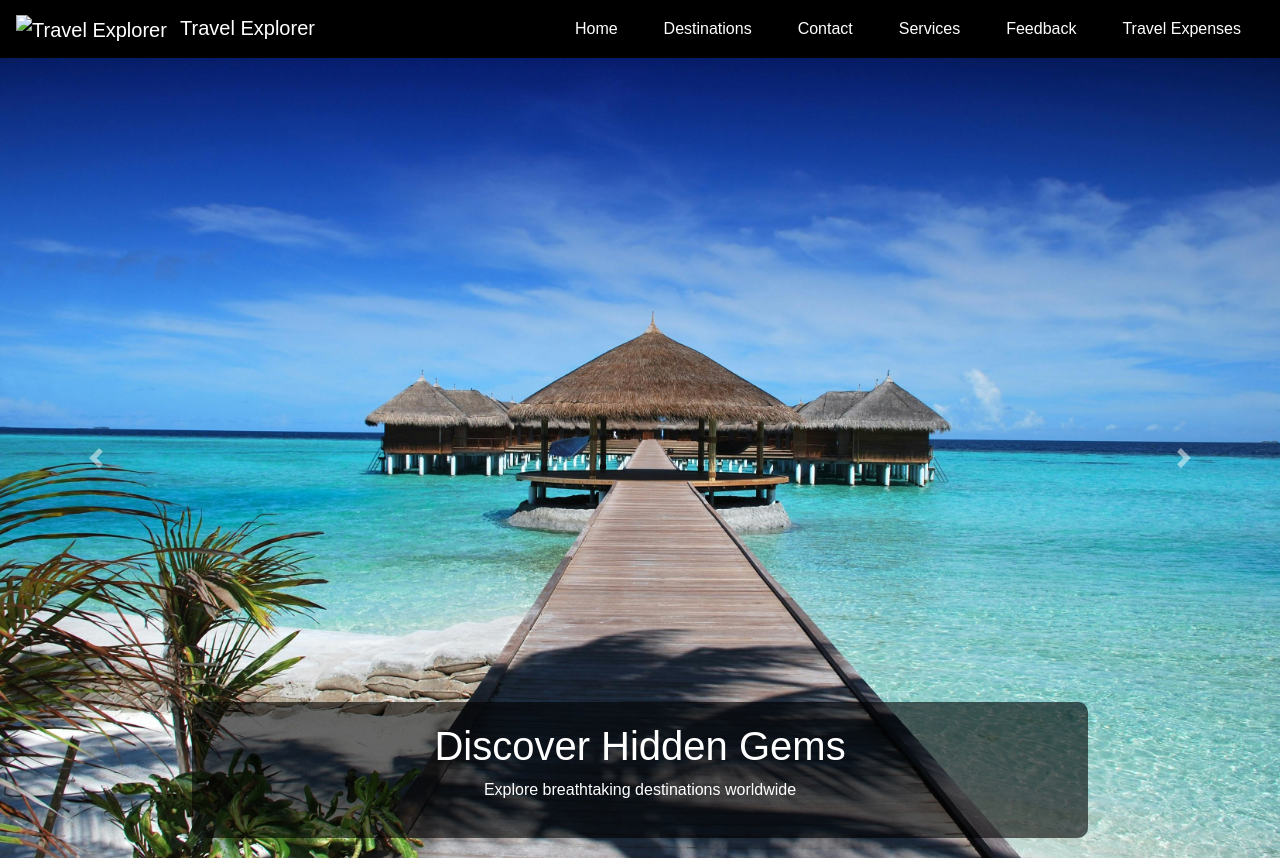
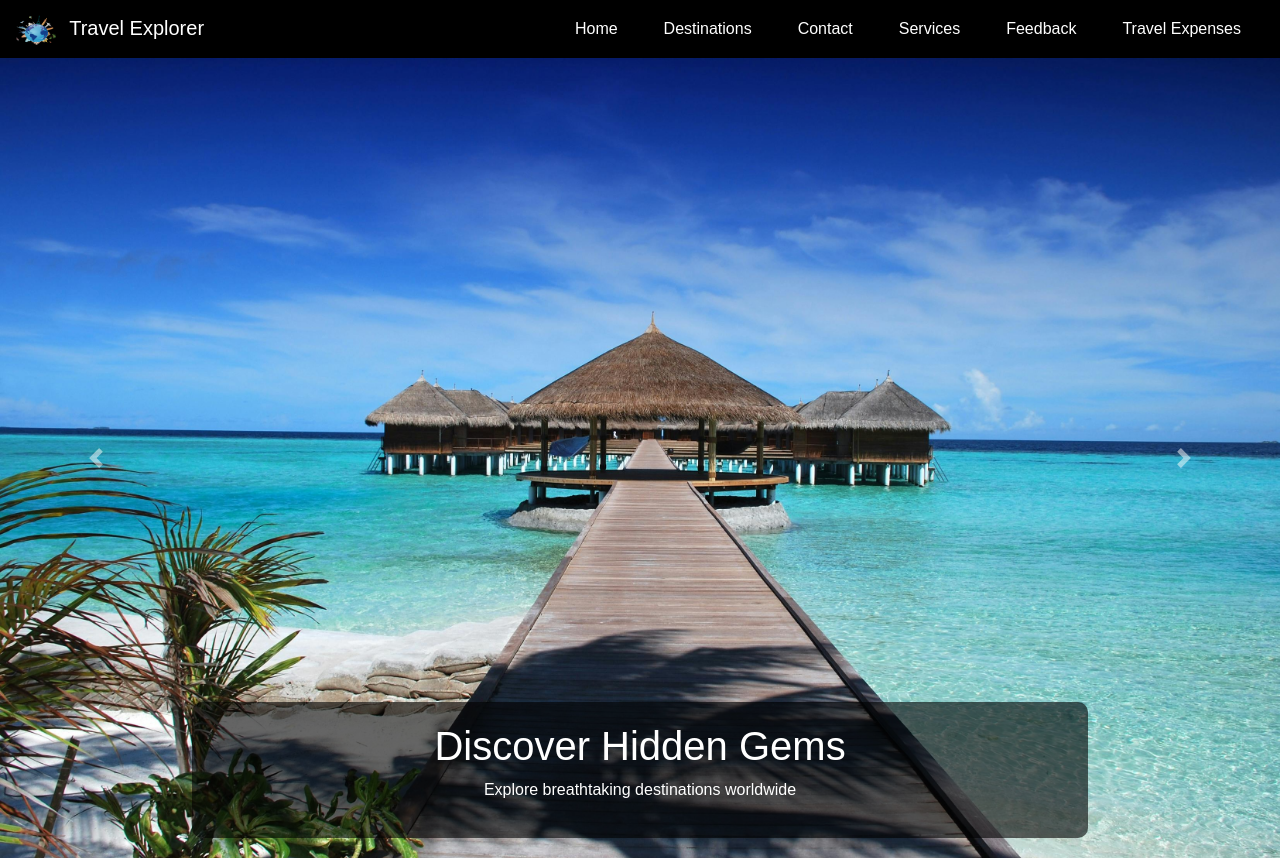
Before and after one commit to Sonuthejas/Travels, a plain HTML site: page index.html in a window 1280 px wide. Shown: the top 858 px of the page. Drawn offline with nearby package versions, Linux system fonts and the light colour scheme; the site is published under a folder, as on GitHub Pages, so addresses that start at the root find nothing.

Commit message:
index.html

```diff
--- a/index.html
+++ b/index.html
@@ -96,7 +96,7 @@
 <!-- Navbar -->
 <nav class="navbar navbar-expand-lg">
     <a class="navbar-brand" href="#">
-        <img src="/icon.png" alt="Travel Explorer" style="width: 40px; height: 30px; top: 50px; margin-right: 8px;"> Travel Explorer
+        <img src="./icon.png" alt="Travel Explorer" style="width: 40px; height: 30px; top: 50px; margin-right: 8px;"> Travel Explorer
     </a>
     <button class="navbar-toggler" type="button" data-toggle="collapse" data-target="#navbarNav">
         <span class="navbar-toggler-icon"></span>
```
